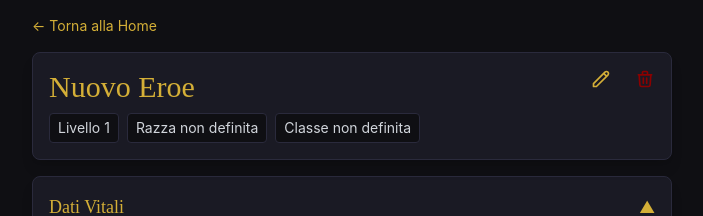
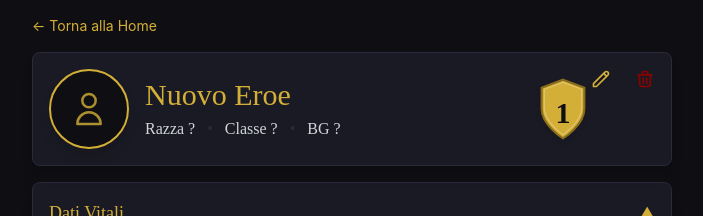
Before and after one commit to alessiomadeddu-cmd/dnd-companion, a React (Vite) app: page / in a window 1280 px wide. Both pictures are taken after a click on the button "Crea il tuo primo Eroe". Shown: the top 216 px of the page, without its empty margins (288-991 px from the left). Built offline with nearby package versions, Linux system fonts and the light colour scheme; no server answers.

Commit message:
Aggiornamento design CharacterCard e layout homepage

```diff
--- a/src/components/CharacterCard.jsx
+++ b/src/components/CharacterCard.jsx
@@ -4,32 +4,137 @@ export default function CharacterCard({ personaggio, onElimina }) {
   const navigate = useNavigate();
   const { nome, identita, attributi } = personaggio;
 
+  const hpPercent = attributi.hpMax > 0
+    ? Math.min(100, Math.max(0, (attributi.hpAttuali / attributi.hpMax) * 100))
+    : 0;
+
+  const barColor = hpPercent < 25 ? 'bg-red-600' : 'bg-fantasy-gold';
+
   return (
     <div
       onClick={() => navigate(`/personaggio/${personaggio.id}`)}
-      className="fantasy-card flex justify-between items-center cursor-pointer hover:border-fantasy-gold transition-colors group"
+      className="fantasy-card cursor-pointer hover:border-fantasy-gold transition-all duration-300 group relative overflow-hidden"
+      style={{
+        background: 'linear-gradient(135deg, #1a1410 0%, #0f0f13 50%, #1a1410 100%)',
+        border: '2px solid #8a6d1c',
+        boxShadow: '0 0 15px rgba(212, 175, 55, 0.15), inset 0 0 20px rgba(0,0,0,0.5)'
+      }}
     >
-      <div className="flex-1">
-        <h2 className="text-xl font-fantasy text-fantasy-gold group-hover:text-white transition-colors">
-          {nome}
-        </h2>
-        <p className="text-gray-400 text-sm mt-1">
-          {identita.livello}° Livello {identita.razza} {identita.classe}
-        </p>
-        <p className="text-gray-500 text-xs mt-1">
-          HP: {attributi.hpAttuali}/{attributi.hpMax} • CA: {attributi.ca}
-        </p>
-      </div>
+      {/* Cornici decorative angoli */}
+      <div className="absolute top-0 left-0 w-4 h-4 border-t-2 border-l-2 border-fantasy-gold opacity-60"></div>
+      <div className="absolute top-0 right-0 w-4 h-4 border-t-2 border-r-2 border-fantasy-gold opacity-60"></div>
+      <div className="absolute bottom-0 left-0 w-4 h-4 border-b-2 border-l-2 border-fantasy-gold opacity-60"></div>
+      <div className="absolute bottom-0 right-0 w-4 h-4 border-b-2 border-r-2 border-fantasy-gold opacity-60"></div>
 
+      {/* Bottone Elimina */}
       <button
-        onClick={(e) => onElimina(e, personaggio.id)}
-        className="text-fantasy-danger hover:text-red-400 p-2 rounded-full hover:bg-fantasy-900 transition-colors"
+        onClick={(e) => {
+          e.stopPropagation();
+          onElimina(e, personaggio.id);
+        }}
+        className="absolute top-2 right-2 text-gray-600 hover:text-fantasy-danger p-1.5 rounded-full hover:bg-fantasy-900 transition-colors z-30 opacity-60 group-hover:opacity-100"
         aria-label="Elimina personaggio"
       >
-        <svg xmlns="http://www.w3.org/2000/svg" className="h-5 w-5" fill="none" viewBox="0 0 24 24" stroke="currentColor">
-          <path strokeLinecap="round" strokeLinejoin="round" strokeWidth={2} d="M19 7l-.867 12.142A2 2 0 0116.138 21H7.862a2 2 0 01-1.995-1.858L5 7m5 4v6m4-6v6m1-10V4a1 1 0 00-1-1h-4a1 1 0 00-1 1v3M4 7h16" />
+        <svg xmlns="http://www.w3.org/2000/svg" className="h-4 w-4" fill="none" viewBox="0 0 24 24" stroke="currentColor">
+          <path strokeLinecap="round" strokeLinejoin="round" strokeWidth={2} d="M6 18L18 6M6 6l12 12" />
         </svg>
       </button>
+
+      {/* === CONTENUTO PRINCIPALE === */}
+      <div className="flex items-center p-4 gap-4">
+
+        {/* 1. Immagine Personaggio */}
+        <div className="relative flex-shrink-0">
+          <div className="absolute -inset-1 rounded-full bg-gradient-to-br from-fantasy-gold via-yellow-600 to-fantasy-gold opacity-80"></div>
+          <div className="absolute -inset-0.5 rounded-full bg-fantasy-900"></div>
+
+          <div className="relative w-32 h-32 rounded-full bg-fantasy-800 flex items-center justify-center overflow-hidden border-2 border-fantasy-900">
+            <svg xmlns="http://www.w3.org/2000/svg" className="h-20 w-20 text-fantasy-gold opacity-70" fill="none" viewBox="0 0 24 24" stroke="currentColor">
+              <path strokeLinecap="round" strokeLinejoin="round" strokeWidth={1.5} d="M16 7a4 4 0 11-8 0 4 4 0 018 0zM12 14a7 7 0 00-7 7h14a7 7 0 00-7-7z" />
+            </svg>
+          </div>
+
+          {/* Stella Livello */}
+          <div className="absolute -top-1 -right-1 w-12 h-12 flex items-center justify-center drop-shadow-lg z-10">
+            <svg viewBox="0 0 24 24" className="w-full h-full text-fantasy-gold" fill="currentColor">
+              <path d="M12 2l3.09 6.26L22 9.27l-5 4.87 1.18 6.88L12 17.77l-6.18 3.25L7 14.14 2 9.27l6.91-1.01L12 2z"/>
+            </svg>
+            <span className="absolute text-fantasy-900 font-bold text-sm font-fantasy mt-0.5">
+              {identita.livello || 1}
+            </span>
+          </div>
+        </div>
+
+        {/* 2. Area Centrale: Testo + Statistiche */}
+        <div className="flex-1 flex justify-between items-center min-w-0 pl-2">
+
+          {/* Colonna Testo (Font ingranditi) */}
+          <div className="flex flex-col justify-center min-w-0 pr-4 flex-1">
+            <h2 className="text-3xl md:text-4xl font-fantasy text-fantasy-gold truncate drop-shadow-lg"
+                style={{ textShadow: '2px 2px 4px rgba(0,0,0,0.8)' }}>
+              {nome || 'Senza Nome'}
+            </h2>
+            <p className="font-fantasy text-yellow-600 text-base md:text-lg mt-1 truncate">
+              {identita.razza || 'Razza ?'} • {identita.classe || 'Classe ?'}
+            </p>
+          </div>
+
+          {/* Colonna Statistiche (Destra) */}
+          <div className="flex flex-col gap-2 flex-shrink-0 w-52">
+
+            {/* RIGA 1: HP */}
+            <div className="bg-fantasy-900 border border-fantasy-700 rounded p-2 flex items-center gap-2 relative overflow-hidden"
+                 style={{ boxShadow: 'inset 0 0 5px rgba(0,0,0,0.5)' }}>
+              <svg className="w-5 h-5 flex-shrink-0 text-red-600" viewBox="0 0 24 24" fill="currentColor">
+                <path d="M12 21.35l-1.45-1.32C5.4 15.36 2 12.28 2 8.5 2 5.42 4.42 3 7.5 3c1.74 0 3.41.81 4.5 2.09C13.09 3.81 14.76 3 16.5 3 19.58 3 22 5.42 22 8.5c0 3.78-3.4 6.86-8.55 11.54L12 21.35z"/>
+              </svg>
+              <div className="flex-1 min-w-0">
+                <div className="flex items-baseline justify-between">
+                  <span className="text-[10px] text-gray-400 uppercase tracking-wider">HP</span>
+                  <span className="text-[10px] text-gray-500">{attributi.hpMax}</span>
+                </div>
+                <div className="text-base font-bold text-white leading-tight">
+                  {attributi.hpAttuali}
+                </div>
+                <div className="mt-1 h-1.5 bg-fantasy-800 rounded-full overflow-hidden">
+                  <div className={`h-full ${barColor} transition-all duration-500`} style={{ width: `${hpPercent}%` }}></div>
+                </div>
+              </div>
+            </div>
+
+            {/* RIGA 2: CA e Iniziativa */}
+            <div className="grid grid-cols-2 gap-2">
+              {/* CA Box */}
+              <div className="bg-fantasy-900 border border-fantasy-700 rounded p-2 flex items-center gap-2"
+                   style={{ boxShadow: 'inset 0 0 5px rgba(0,0,0,0.5)' }}>
+                <svg className="w-5 h-5 flex-shrink-0 text-gray-300" viewBox="0 0 24 24" fill="currentColor">
+                  <path d="M12 1L3 5v6c0 5.55 3.84 10.74 9 12 5.16-1.26 9-6.45 9-12V5l-9-4z"/>
+                </svg>
+                <div className="flex-1 min-w-0">
+                  <div className="text-[10px] text-gray-400 uppercase tracking-wider">CA</div>
+                  <div className="text-base font-bold text-white leading-tight">{attributi.ca}</div>
+                </div>
+              </div>
+
+              {/* Iniziativa Box */}
+              <div className="bg-fantasy-900 border border-fantasy-700 rounded p-2 flex items-center gap-2"
+                   style={{ boxShadow: 'inset 0 0 5px rgba(0,0,0,0.5)' }}>
+                <svg className="w-5 h-5 flex-shrink-0 text-gray-300" viewBox="0 0 24 24" fill="currentColor">
+                  <path d="M6.92 19.53l-1.41 1.41-1.41-1.41 1.41-1.41 1.41 1.41zm10.16-10.16l1.41-1.41 1.41 1.41-1.41 1.41-1.41-1.41zM12 2C6.48 2 2 6.48 2 12s4.48 10 10 10 10-4.48 10-10S17.52 2 12 2zm0 18c-4.41 0-8-3.59-8-8s3.59-8 8-8 8 3.59 8 8-3.59 8-8 8z"/>
+                  <path d="M7.05 16.95l9.9-9.9 1.41 1.41-9.9 9.9-1.41-1.41z"/>
+                </svg>
+                <div className="flex-1 min-w-0">
+                  <div className="text-[10px] text-gray-400 uppercase tracking-wider">Init</div>
+                  <div className="text-base font-bold text-white leading-tight">
+                    {attributi.iniziativa >= 0 ? `+${attributi.iniziativa}` : attributi.iniziativa}
+                  </div>
+                </div>
+              </div>
+            </div>
+
+          </div>
+        </div>
+      </div>
     </div>
   );
 }
--- a/src/components/sheet/HeaderSection.jsx
+++ b/src/components/sheet/HeaderSection.jsx
@@ -28,13 +28,8 @@ export default function HeaderSection({ personaggioId }) {
 
   if (!personaggio) return null;
 
-  const handleSave = () => {
-    setIsEditing(false);
-  };
-
-  const handleCancel = () => {
-    setIsEditing(false);
-  };
+  const handleSave = () => setIsEditing(false);
+  const handleCancel = () => setIsEditing(false);
 
   const handleSelect = (campo, opzioneSelezionata) => {
     aggiornaPersonaggio(personaggioId, {
@@ -47,58 +42,8 @@ export default function HeaderSection({ personaggioId }) {
     });
   };
 
-  // --- MODALITÀ VISUALIZZAZIONE (Default) ---
-  if (!isEditing) {
-    return (
-      <div className="fantasy-card mb-4 relative">
-        <div className="absolute top-2 right-2 flex gap-2">
-          <button
-            onClick={() => setIsEditing(true)}
-            className="p-2 text-fantasy-gold hover:bg-fantasy-700 rounded-full transition-colors"
-            title="Modifica"
-          >
-            <svg xmlns="http://www.w3.org/2000/svg" className="h-5 w-5" fill="none" viewBox="0 0 24 24" stroke="currentColor">
-              <path strokeLinecap="round" strokeLinejoin="round" strokeWidth={2} d="M15.232 5.232l3.536 3.536m-2.036-5.036a2.5 2.5 0 113.536 3.536L6.5 21.036H3v-3.572L16.732 3.732z" />
-            </svg>
-          </button>
-          <button
-            onClick={() => {
-              if (window.confirm('Eliminare questo personaggio?')) {
-                eliminaPersonaggio(personaggioId);
-                navigate('/');
-              }
-            }}
-            className="p-2 text-fantasy-danger hover:bg-fantasy-700 rounded-full transition-colors"
-            title="Elimina"
-          >
-            <svg xmlns="http://www.w3.org/2000/svg" className="h-5 w-5" fill="none" viewBox="0 0 24 24" stroke="currentColor">
-              <path strokeLinecap="round" strokeLinejoin="round" strokeWidth={2} d="M19 7l-.867 12.142A2 2 0 0116.138 21H7.862a2 2 0 01-1.995-1.858L5 7m5 4v6m4-6v6m1-10V4a1 1 0 00-1-1h-4a1 1 0 00-1 1v3M4 7h16" />
-            </svg>
-          </button>
-        </div>
-
-        <h1 className="text-3xl font-fantasy text-fantasy-gold mb-2 pr-16">{personaggio.nome || 'Senza Nome'}</h1>
-        <div className="flex flex-wrap gap-2 text-sm text-gray-300">
-          <span className="bg-fantasy-900 px-2 py-1 rounded border border-fantasy-700">
-            Livello {personaggio.identita.livello || 1}
-          </span>
-          <span className="bg-fantasy-900 px-2 py-1 rounded border border-fantasy-700">
-            {personaggio.identita.razza || 'Razza non definita'}
-          </span>
-          <span className="bg-fantasy-900 px-2 py-1 rounded border border-fantasy-700">
-            {personaggio.identita.classe || 'Classe non definita'}
-          </span>
-          {personaggio.identita.background && (
-            <span className="bg-fantasy-900 px-2 py-1 rounded border border-fantasy-700">
-              {personaggio.identita.background}
-            </span>
-          )}
-        </div>
-      </div>
-    );
-  }
-
-  // --- MODALITÀ MODIFICA ---
+  // --- MODALITÀ MODIFICA (Invariata nella logica, aggiornata nello stile se necessario) ---
+  if (isEditing) {
     return (
       <div className="fantasy-card mb-4">
         <div className="flex justify-between items-center mb-4">
@@ -130,40 +75,83 @@ export default function HeaderSection({ personaggioId }) {
             />
           </div>
 
-        <AutocompleteSelect
-          label="Razza"
-          options={razze}
-          value={personaggio.identita.razzaSlug}
-          onSelect={(opt) => handleSelect('razza', opt)}
-        />
-
-        <AutocompleteSelect
-          label="Classe"
-          options={classi}
-          value={personaggio.identita.classeSlug}
-          onSelect={(opt) => handleSelect('classe', opt)}
-        />
+          <AutocompleteSelect label="Razza" options={razze} value={personaggio.identita.razzaSlug} onSelect={(opt) => handleSelect('razza', opt)} />
+          <AutocompleteSelect label="Classe" options={classi} value={personaggio.identita.classeSlug} onSelect={(opt) => handleSelect('classe', opt)} />
 
           <div>
             <label className="block text-xs text-gray-400 uppercase tracking-wider mb-1">Livello</label>
             <input
-            type="number"
-            min="1" max="20"
+              type="number" min="1" max="20"
               value={personaggio.identita.livello}
-            onChange={(e) => aggiornaPersonaggio(personaggioId, {
-              identita: { ...personaggio.identita, livello: parseInt(e.target.value) || 1 }
-            })}
+              onChange={(e) => aggiornaPersonaggio(personaggioId, { identita: { ...personaggio.identita, livello: parseInt(e.target.value) || 1 } })}
               className="w-full fantasy-input"
             />
           </div>
 
-        <AutocompleteSelect
-          label="Background"
-          options={backgrounds}
-          value={personaggio.identita.backgroundSlug}
-          onSelect={(opt) => handleSelect('background', opt)}
-        />
+          <AutocompleteSelect label="Background" options={backgrounds} value={personaggio.identita.backgroundSlug} onSelect={(opt) => handleSelect('background', opt)} />
         </div>
       </div>
     );
   }
+
+  // --- MODALITÀ VISUALIZZAZIONE (Nuovo Design) ---
+  return (
+    <div className="fantasy-card mb-4 relative overflow-hidden">
+      {/* Pulsanti Azione (Modifica/Elimina) */}
+      <div className="absolute top-2 right-2 flex gap-2 z-10">
+        <button onClick={() => setIsEditing(true)} className="p-2 text-fantasy-gold hover:bg-fantasy-700 rounded-full transition-colors" title="Modifica">
+          <svg xmlns="http://www.w3.org/2000/svg" className="h-5 w-5" fill="none" viewBox="0 0 24 24" stroke="currentColor">
+            <path strokeLinecap="round" strokeLinejoin="round" strokeWidth={2} d="M15.232 5.232l3.536 3.536m-2.036-5.036a2.5 2.5 0 113.536 3.536L6.5 21.036H3v-3.572L16.732 3.732z" />
+          </svg>
+        </button>
+        <button onClick={() => { if (window.confirm('Eliminare questo personaggio?')) { eliminaPersonaggio(personaggioId); navigate('/'); } }} className="p-2 text-fantasy-danger hover:bg-fantasy-700 rounded-full transition-colors" title="Elimina">
+          <svg xmlns="http://www.w3.org/2000/svg" className="h-5 w-5" fill="none" viewBox="0 0 24 24" stroke="currentColor">
+            <path strokeLinecap="round" strokeLinejoin="round" strokeWidth={2} d="M19 7l-.867 12.142A2 2 0 0116.138 21H7.862a2 2 0 01-1.995-1.858L5 7m5 4v6m4-6v6m1-10V4a1 1 0 00-1-1h-4a1 1 0 00-1 1v3M4 7h16" />
+          </svg>
+        </button>
+      </div>
+
+      {/* Layout Principale */}
+      <div className="flex items-center gap-4 pr-16">
+
+        {/* 1. Avatar (Placeholder per futuro set immagini) */}
+        <div className="flex-shrink-0">
+          <div className="w-16 h-16 md:w-20 md:h-20 rounded-full border-2 border-fantasy-gold bg-fantasy-900 flex items-center justify-center overflow-hidden shadow-lg">
+            {/* Icona temporanea */}
+            <svg xmlns="http://www.w3.org/2000/svg" className="h-10 w-10 text-fantasy-gold opacity-80" fill="none" viewBox="0 0 24 24" stroke="currentColor">
+              <path strokeLinecap="round" strokeLinejoin="round" strokeWidth={1.5} d="M16 7a4 4 0 11-8 0 4 4 0 018 0zM12 14a7 7 0 00-7 7h14a7 7 0 00-7-7z" />
+            </svg>
+          </div>
+        </div>
+
+        {/* 2. Info Centrali (Nome + Dettagli) */}
+        <div className="flex-1 min-w-0">
+          <h1 className="text-2xl md:text-3xl font-fantasy text-fantasy-gold truncate mb-1">
+            {personaggio.nome || 'Senza Nome'}
+          </h1>
+          <div className="flex flex-wrap gap-x-3 gap-y-1 text-sm md:text-base text-gray-300 font-fantasy">
+            <span>{personaggio.identita.razza || 'Razza ?'}</span>
+            <span className="text-fantasy-700">•</span>
+            <span>{personaggio.identita.classe || 'Classe ?'}</span>
+            <span className="text-fantasy-700">•</span>
+            <span>{personaggio.identita.background || 'BG ?'}</span>
+          </div>
+        </div>
+
+        {/* 3. Scudo Livello (Destra) */}
+        <div className="flex-shrink-0 flex flex-col items-center justify-center relative w-12 h-14 md:w-14 md:h-16">
+          {/* SVG Scudo Dorato */}
+          <svg viewBox="0 0 100 120" className="absolute inset-0 w-full h-full drop-shadow-md">
+            <path d="M50 5 L90 20 L90 60 C90 90 50 115 50 115 C50 115 10 90 10 60 L10 20 Z" fill="#d4af37" stroke="#8a6d1c" strokeWidth="4" />
+            <path d="M50 10 L85 23 L85 58 C85 85 50 108 50 108 C50 108 15 85 15 58 L15 23 Z" fill="none" stroke="#fff" strokeWidth="2" opacity="0.3" />
+          </svg>
+          {/* Numero Livello */}
+          <span className="relative z-10 text-2xl md:text-3xl font-bold text-fantasy-900 mt-2 font-fantasy">
+            {personaggio.identita.livello || 1}
+          </span>
+        </div>
+
+      </div>
+    </div>
+  );
+}
```
Lines whose indentation alone changed are shown as unchanged.
